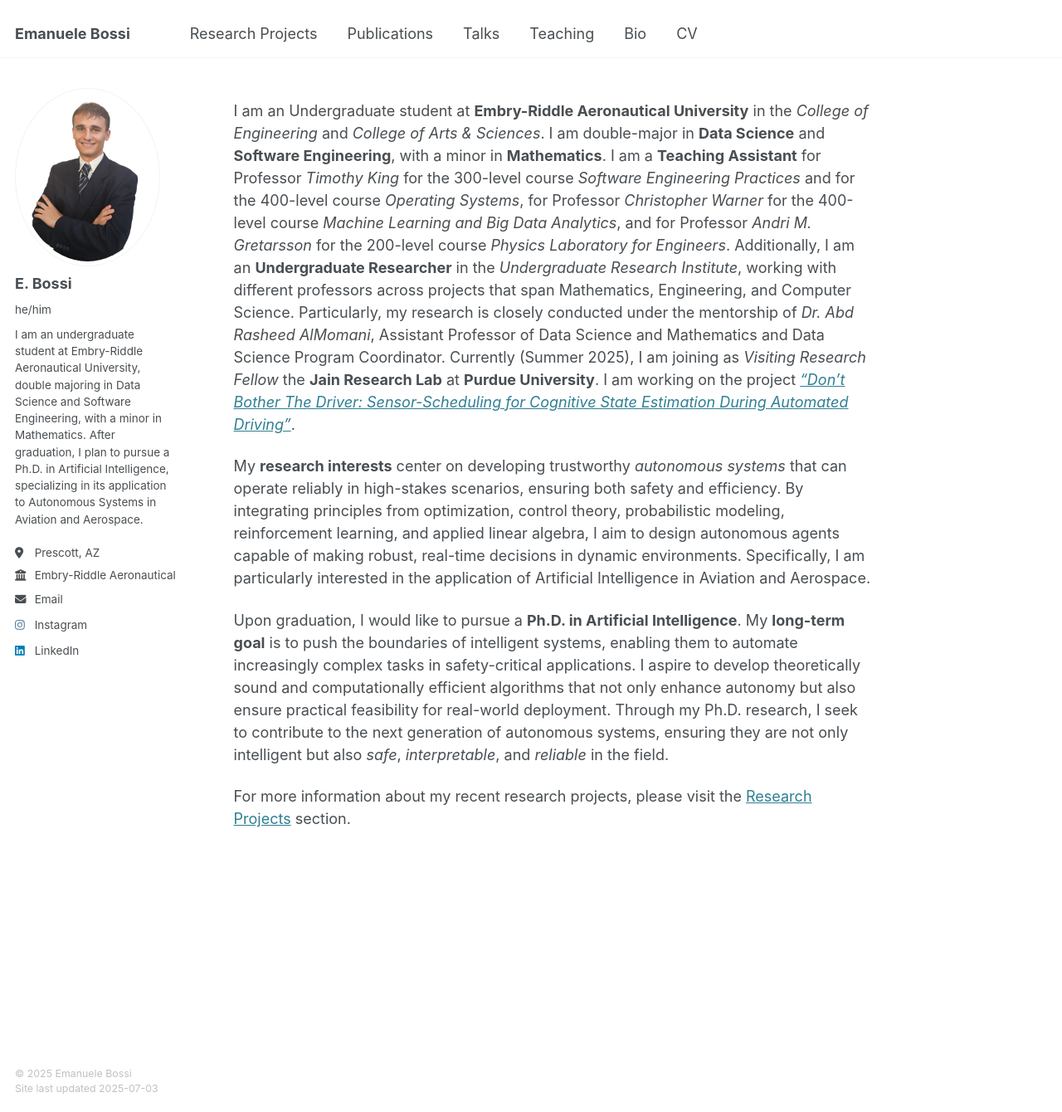
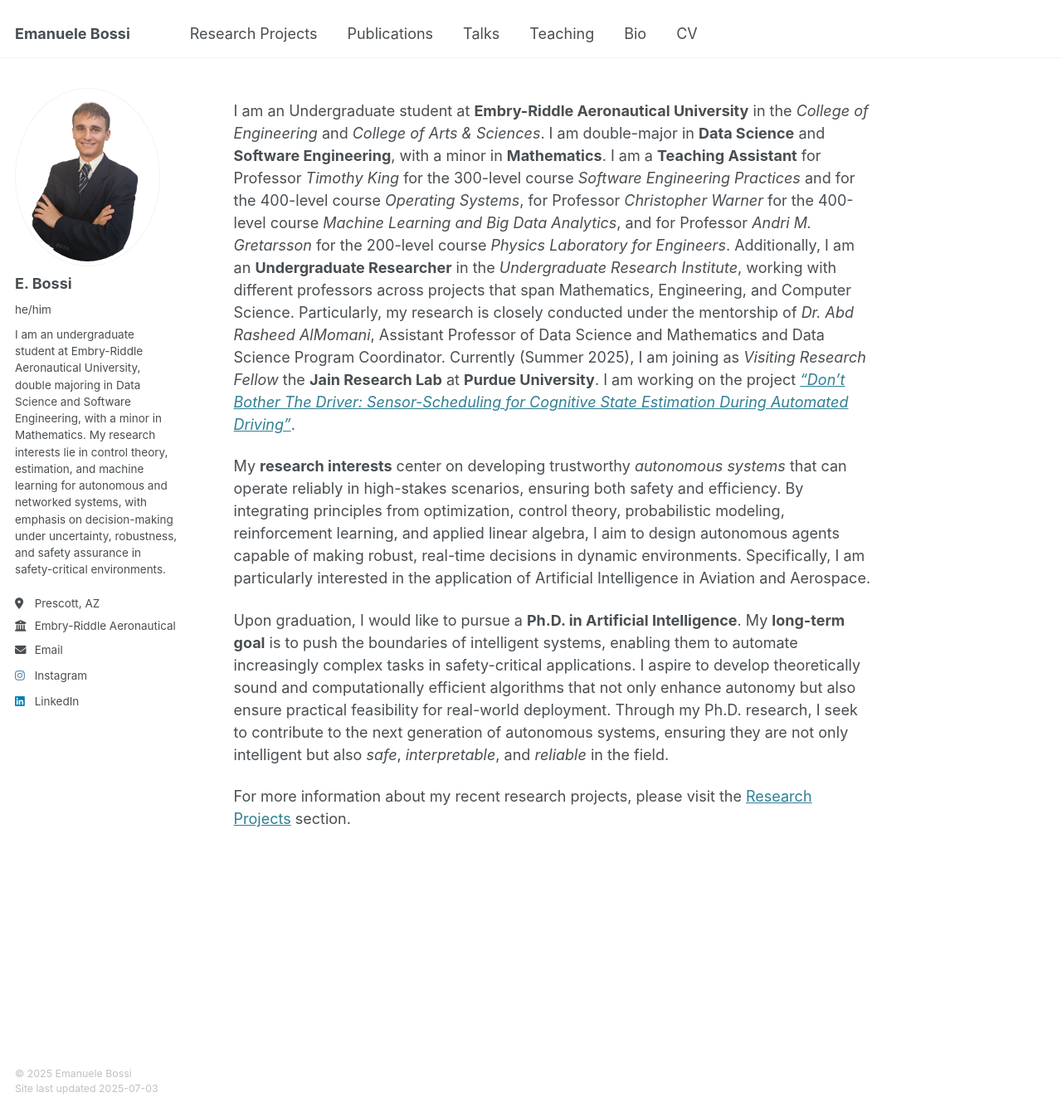
Before and after one commit to bossiemanuele/bossiemanuele.github.io, a Jekyll site: the page built from _pages/about.md, in a window 1280 px wide and 1340 px high. Shown: the whole window at 83% size. Built offline with Jekyll 4.4.1, drawn with Linux system fonts in a browser that asks for light colours.

Commit message:
Update _config.yml

```diff
--- a/_config.yml
+++ b/_config.yml
@@ -12,7 +12,7 @@
 title                    : "Emanuele Bossi"
 title_separator          : "-"
 name                     : &name "Emanuele Bossi"
-description              : &description "I am an undergraduate student at Embry-Riddle Aeronautical University, double majoring in Data Science and Software Engineering, with a minor in Mathematics. After graduation, I plan to pursue a Ph.D. in Artificial Intelligence, specializing in its application to Autonomous Systems in Aviation and Aerospace."
+description              : &description "I am an undergraduate student at Embry-Riddle Aeronautical University, double majoring in Data Science and Software Engineering, with a minor in Mathematics. My research interests lie in control theory, estimation, and machine learning for autonomous and networked systems, with emphasis on decision-making under uncertainty, robustness, and safety assurance in safety-critical environments."
 url                      : https://bossiemanuele.github.io # the base hostname & protocol for your site e.g. "https://[your GitHub username].github.io"
 baseurl                  : "" # the subpath of your site, e.g. "/blog"
 repository               : "academicpages/academicpages.github.io"
@@ -25,7 +25,7 @@
   avatar           : "profile.png"
   name             : "E. Bossi"
   pronouns         : "he/him" # example: "she/her"
-  bio              : "I am an undergraduate student at Embry-Riddle Aeronautical University, double majoring in Data Science and Software Engineering, with a minor in Mathematics. After graduation, I plan to pursue a Ph.D. in Artificial Intelligence, specializing in its application to Autonomous Systems in Aviation and Aerospace."
+  bio              : "I am an undergraduate student at Embry-Riddle Aeronautical University, double majoring in Data Science and Software Engineering, with a minor in Mathematics. My research interests lie in control theory, estimation, and machine learning for autonomous and networked systems, with emphasis on decision-making under uncertainty, robustness, and safety assurance in safety-critical environments."
   location         : "Prescott, AZ"
   employer         : "Embry-Riddle Aeronautical University"
   uri              : # URL
```
